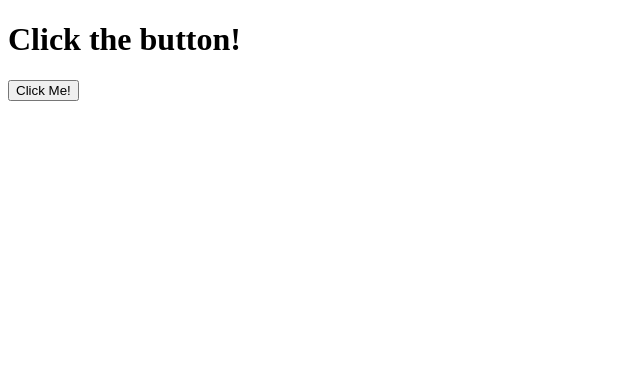
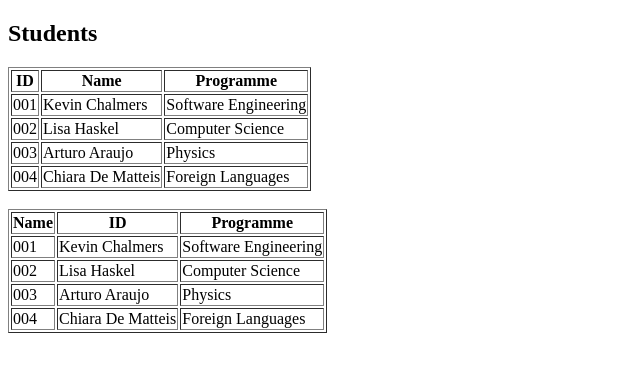
Before and after one commit to ChiaraDM/sd2, a plain HTML site: page students.html in a window 1280 px wide. Shown: the whole page, without its empty margins (0-640 px from the left). Drawn offline with Linux system fonts and the light colour scheme.

Commit message:
Onload event

```diff
--- a/students.html
+++ b/students.html
@@ -4,11 +4,8 @@
         <title>Student List</title>
         <script src="student.js"></script>
     </head>
-    <body>
-        <h1>
-            Click the button!
-        </h1>
-        <input type="button" value="Click Me!" onclick="printStudents()">
+    <body onload="printStudents()">
+        <h2>Students</h2>
         <div id="main"></div>
     </body>
 </html>
```
